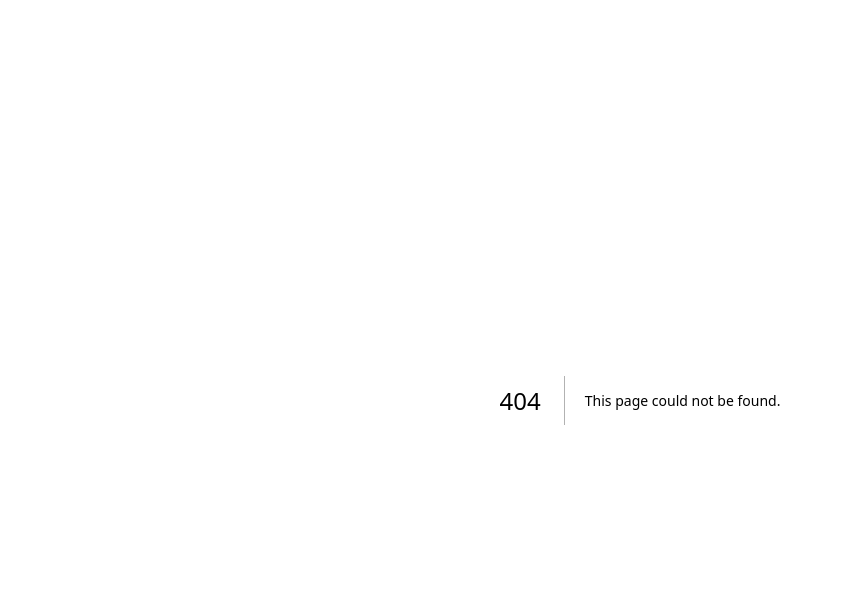
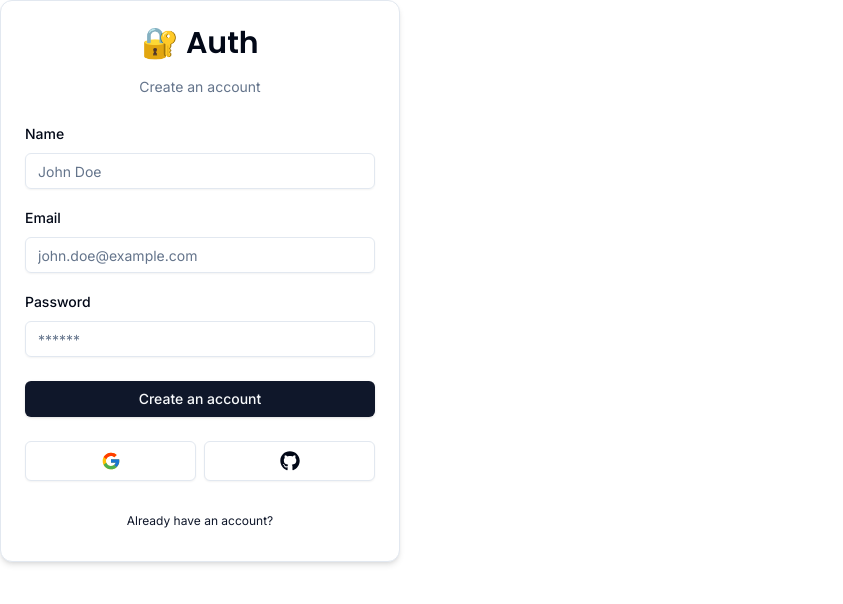
Before and after one commit to d2ndjim/next-auth, a Next.js app: page /auth/register in a window 1280 px wide. Before the commit this address had no page. Shown: the top 604 px of the page, without its empty margins (0-843 px from the left). Built offline with nearby package versions, Linux system fonts and the light colour scheme.

Commit message:
Add login and register forms

```diff
--- /dev/null
+++ b/actions/register.ts
@@ -0,0 +1,14 @@
+'use server';
+import * as z from 'zod';
+
+import { RegisterSchema } from '@/schemas';
+
+export const register = async (values: z.infer<typeof RegisterSchema>) => {
+  const validatedFields = RegisterSchema.safeParse(values);
+
+  if (!validatedFields.success) {
+    return { error: 'Invalid fields!' };
+  }
+
+  return { success: 'Email Sent!' };
+};
--- /dev/null
+++ b/app/auth/register/page.tsx
@@ -0,0 +1,7 @@
+import { RegisterForm } from '@/components/auth/register-form';
+
+const RegisterPage = () => {
+  return <RegisterForm />;
+};
+
+export default RegisterPage;
--- a/components/auth/login-form.tsx
+++ b/components/auth/login-form.tsx
@@ -49,7 +49,7 @@
     setSuccess('');
 
     startTransition(() => {
-      login(values, callbackUrl)
+      login(values)
         .then((data) => {
           if (data?.error) {
             form.reset();
@@ -61,9 +61,9 @@
             setSuccess(data.success);
           }
 
-          if (data?.twoFactor) {
-            setShowTwoFactor(true);
-          }
+          //         if (data?.twoFactor) {
+          //           setShowTwoFactor(true);
+          //         }
         })
         .catch(() => setError('Something went wrong'));
     });
--- /dev/null
+++ b/components/auth/register-form.tsx
@@ -0,0 +1,123 @@
+'use client';
+
+import * as z from 'zod';
+import { useState, useTransition } from 'react';
+import { useForm } from 'react-hook-form';
+import { zodResolver } from '@hookform/resolvers/zod';
+
+import { RegisterSchema } from '@/schemas';
+import { Input } from '@/components/ui/input';
+import {
+  Form,
+  FormControl,
+  FormField,
+  FormItem,
+  FormLabel,
+  FormMessage,
+} from '@/components/ui/form';
+import { CardWrapper } from '@/components/auth/card-wrapper';
+import { Button } from '@/components/ui/button';
+import { FormError } from '@/components/form-error';
+import { FormSuccess } from '@/components/form-success';
+import { register } from '@/actions/register';
+
+export const RegisterForm = () => {
+  const [error, setError] = useState<string | undefined>('');
+  const [success, setSuccess] = useState<string | undefined>('');
+  const [isPending, startTransition] = useTransition();
+
+  const form = useForm<z.infer<typeof RegisterSchema>>({
+    resolver: zodResolver(RegisterSchema),
+    defaultValues: {
+      email: '',
+      password: '',
+      name: '',
+    },
+  });
+
+  const onSubmit = (values: z.infer<typeof RegisterSchema>) => {
+    setError('');
+    setSuccess('');
+
+    startTransition(() => {
+      register(values).then((data) => {
+        setError(data.error);
+        setSuccess(data.success);
+      });
+    });
+  };
+
+  return (
+    <CardWrapper
+      headerLabel="Create an account"
+      backButtonLabel="Already have an account?"
+      backButtonHref="/auth/login"
+      showSocial
+    >
+      <Form {...form}>
+        <form onSubmit={form.handleSubmit(onSubmit)} className="space-y-6">
+          <div className="space-y-4">
+            <FormField
+              control={form.control}
+              name="name"
+              render={({ field }) => (
+                <FormItem>
+                  <FormLabel>Name</FormLabel>
+                  <FormControl>
+                    <Input
+                      {...field}
+                      disabled={isPending}
+                      placeholder="John Doe"
+                    />
+                  </FormControl>
+                  <FormMessage />
+                </FormItem>
+              )}
+            />
+            <FormField
+              control={form.control}
+              name="email"
+              render={({ field }) => (
+                <FormItem>
+                  <FormLabel>Email</FormLabel>
+                  <FormControl>
+                    <Input
+                      {...field}
+                      disabled={isPending}
+                      placeholder="john.doe@example.com"
+                      type="email"
+                    />
+                  </FormControl>
+                  <FormMessage />
+                </FormItem>
+              )}
+            />
+            <FormField
+              control={form.control}
+              name="password"
+              render={({ field }) => (
+                <FormItem>
+                  <FormLabel>Password</FormLabel>
+                  <FormControl>
+                    <Input
+                      {...field}
+                      disabled={isPending}
+                      placeholder="******"
+                      type="password"
+                    />
+                  </FormControl>
+                  <FormMessage />
+                </FormItem>
+              )}
+            />
+          </div>
+          <FormError message={error} />
+          <FormSuccess message={success} />
+          <Button disabled={isPending} type="submit" className="w-full">
+            Create an account
+          </Button>
+        </form>
+      </Form>
+    </CardWrapper>
+  );
+};
```
Also changed, not shown: actions/login.ts (added, +14 -0 lines).
